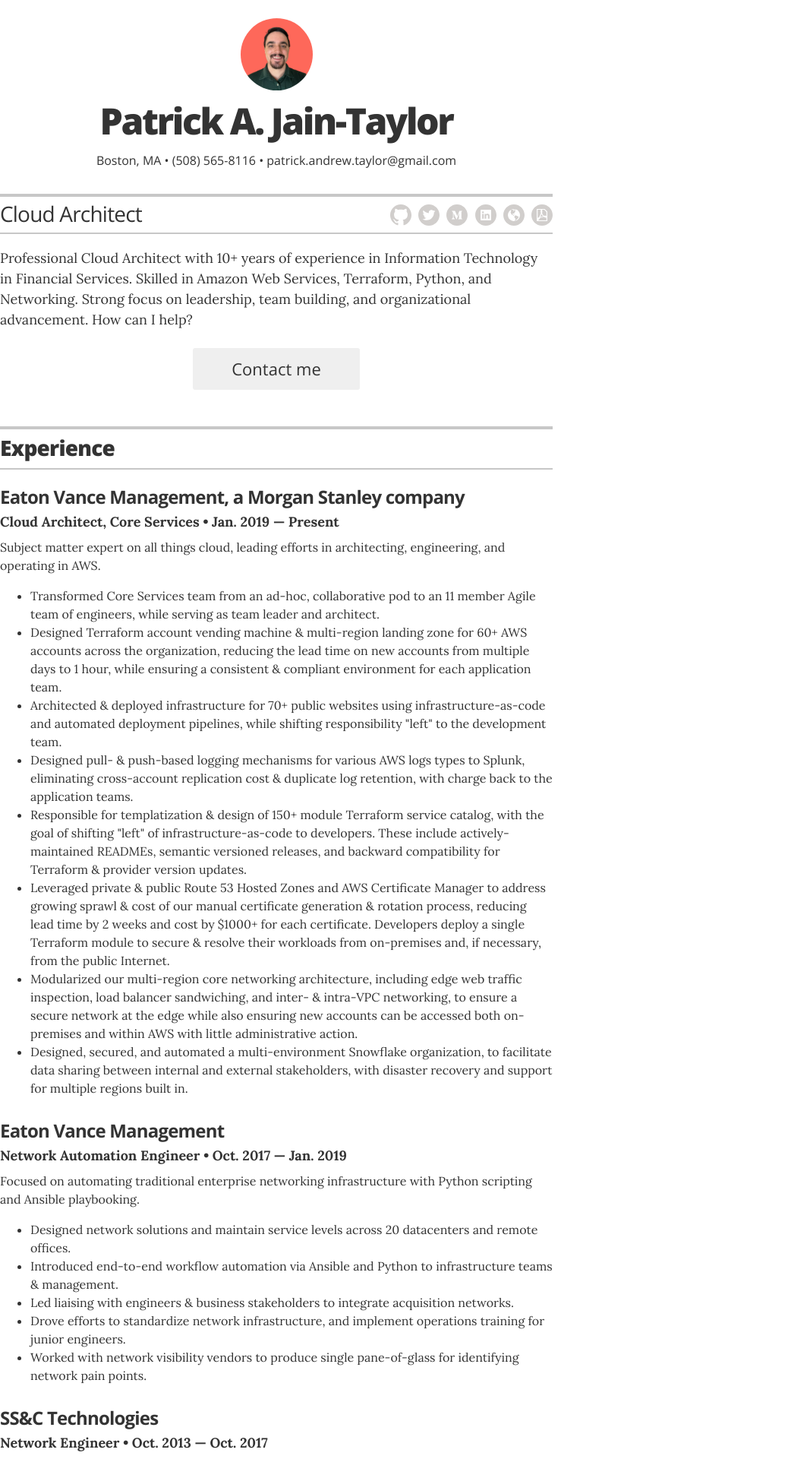
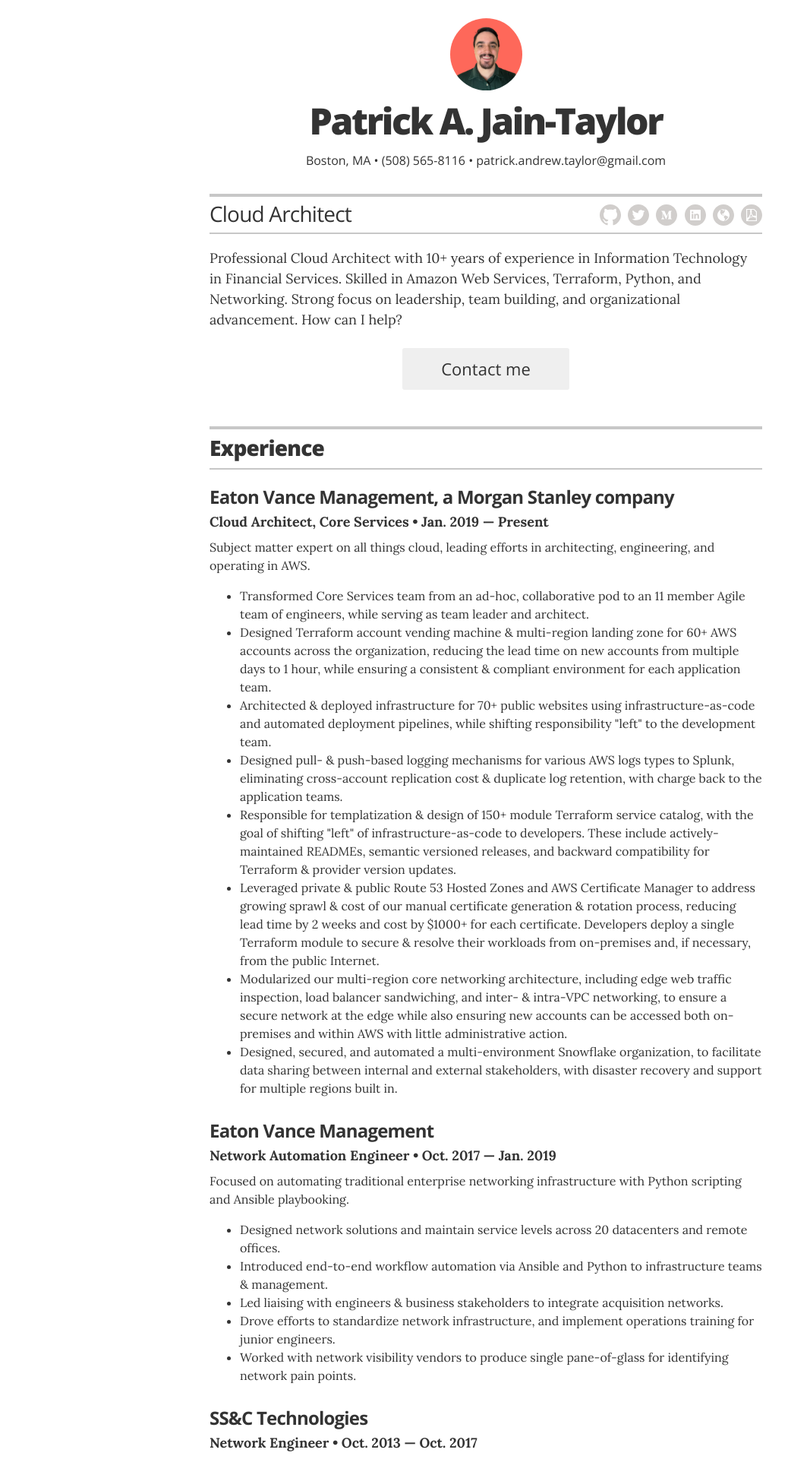
Before and after one commit to patrick-andrew-jain-taylor/resume, a Jekyll site: the page built from index.html, in a window 1280 px wide. Shown: the top 1920 px of the page at 76% size, without its empty margins (0-1067 px from the left). Built offline with Jekyll 4.4.1, drawn with Linux system fonts in a browser that asks for light colours.

Commit message:
change: auto margin.

```diff
--- a/_sass/_base.scss
+++ b/_sass/_base.scss
@@ -23,7 +23,7 @@
 .wrapper {
   max-width: 728px;
   padding: 0 0;
-  margin: 0 0;
+  margin: 0 auto;
   zoom: 1;
 }
 
```
